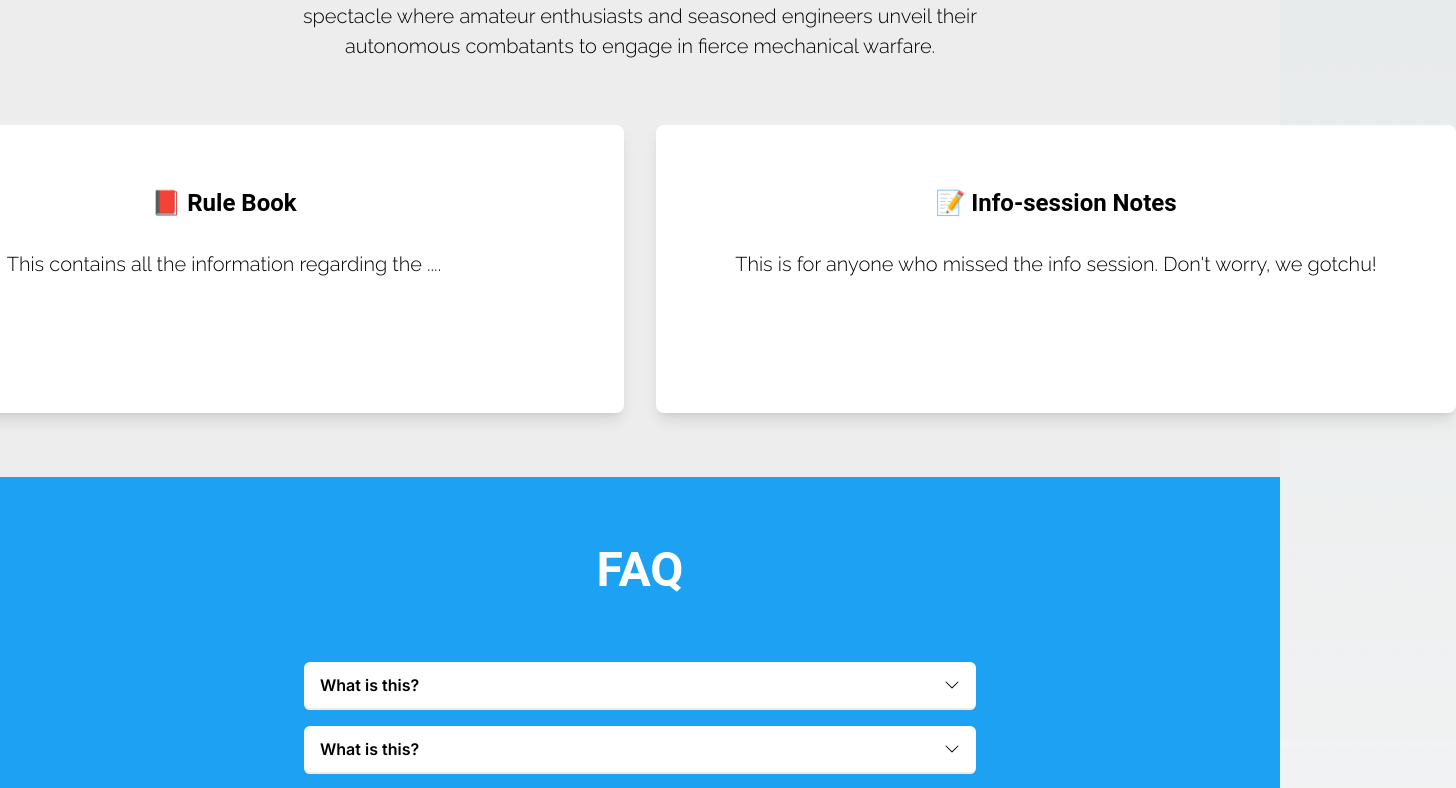
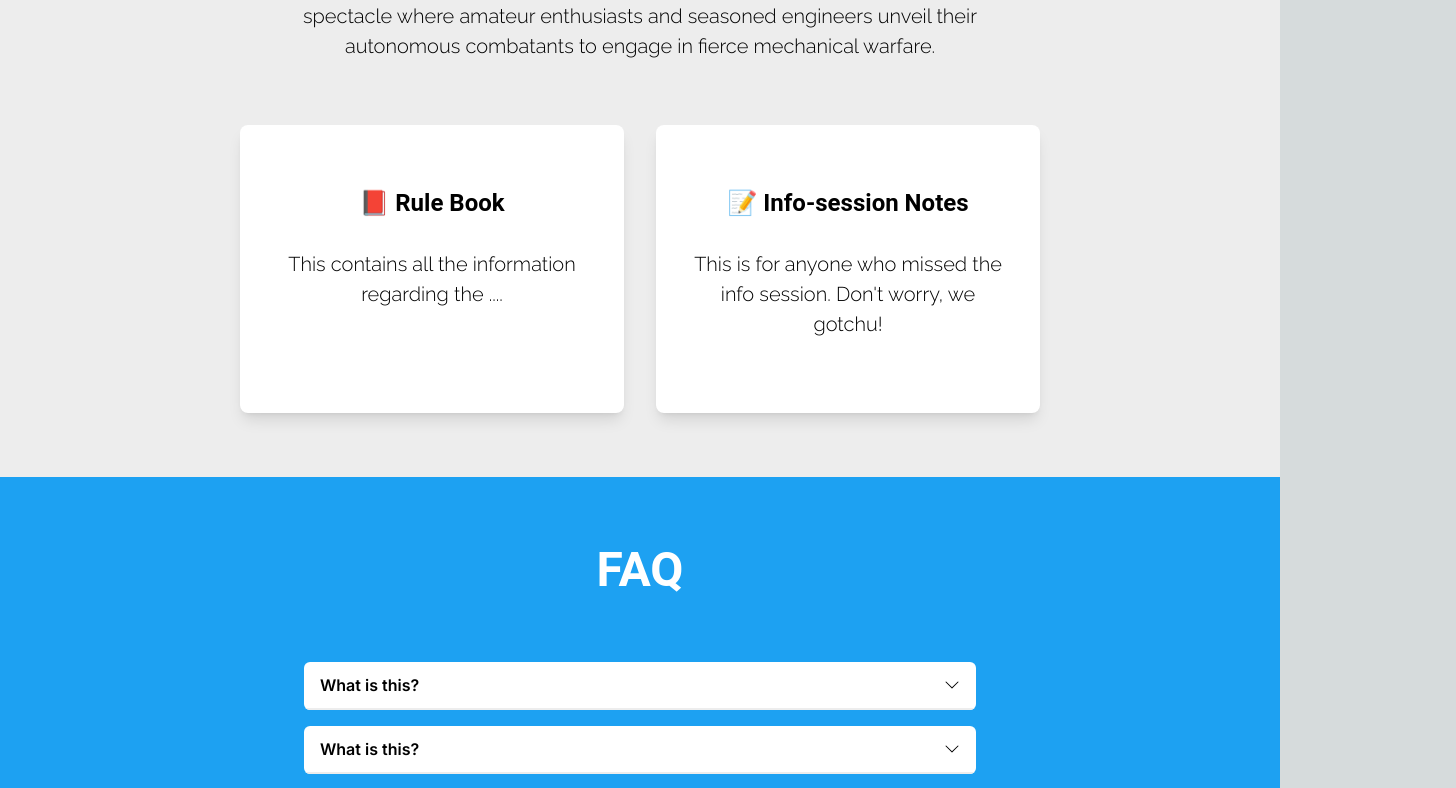
Before and after one commit to ieeeconcordia/robowars, a Next.js app: page /competitions in a window 1280 px wide. Shown: the part 1547-2335 px from the top of the page, 1456 px wide, since content can reach past the window. Built offline with nearby package versions, Linux system fonts and the light colour scheme.

Commit message:
Add min-w-0 to resource-card

```diff
--- a/src/app/globals.css
+++ b/src/app/globals.css
@@ -186,6 +186,6 @@ body {
   }
 
   .resource-card {
-    @apply h-full max-w-sm;
+    @apply h-full max-w-sm min-w-0;
   }
 }
```
